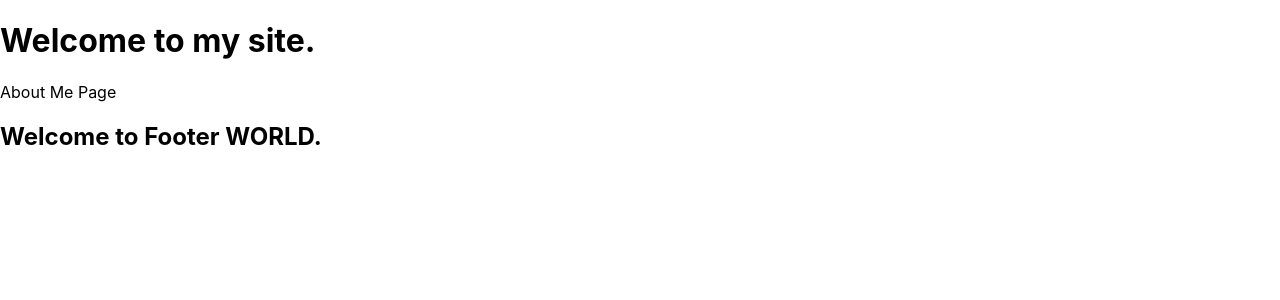
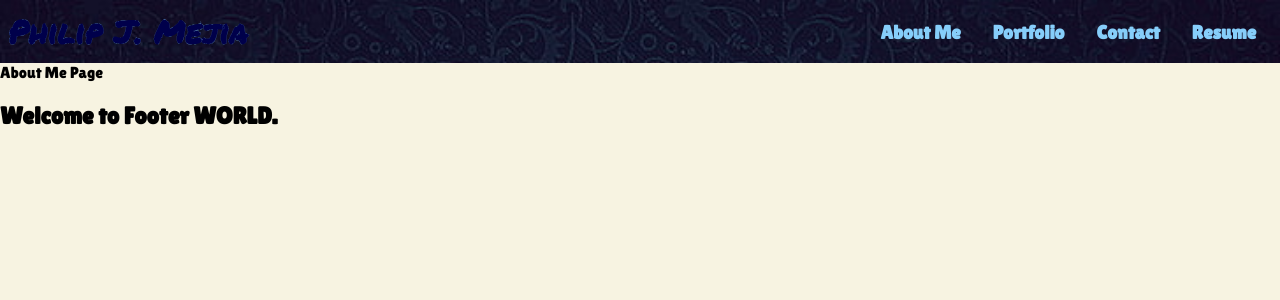
Before and after one commit to RepoPanda/react-portfolio, a React (Create React App) app: page / in a window 1280 px wide. Shown: the top 300 px of the page. Built offline with nearby package versions, Linux system fonts and the light colour scheme.

Commit message:
Header and Nav components styling had been applied.

```diff
--- a/public/index.html
+++ b/public/index.html
@@ -24,6 +24,10 @@
       work correctly both with client-side routing and a non-root public URL.
       Learn how to configure a non-root public URL by running `npm run build`.
     -->
+    <link rel="preconnect" href="https://fonts.googleapis.com">
+    <link rel="preconnect" href="https://fonts.gstatic.com" crossorigin>
+    <link href="https://fonts.googleapis.com/css2?family=Lilita+One&family=Permanent+Marker&display=swap" rel="stylesheet">
+
     <title>My Portfolio</title>
   </head>
   <body>
--- a/src/App.js
+++ b/src/App.js
@@ -29,7 +29,7 @@ export default function App() {
   return (
     <div>
       <Header>
-        <Nav currerntPage={currentPage} handlePageChange={handlePageChange} />
+        <Nav currerntPage={currentPage} handlePageChange={handlePageChange}></Nav>
       </Header>
       {renderPage()}
       <Footer />
--- a/src/components/Header.js
+++ b/src/components/Header.js
@@ -1,11 +1,28 @@
-function Header() {
+function Header({ children }) {
 	return (
-		<header>
-			<h1>
-				Welcome to my site.
-			</h1>
-		</header>
-	);
+    <header id="header">
+	  <h1>Philip J. Mejia</h1>
+      {/* <svg
+        version="1.1"
+        width="200"
+        height="50"
+        xmlns="http://www.w3.org/2000/svg"
+      >
+        <rect x="0" y="0" width="200" height="100" fill="#08c17d" />
+        <text
+          fontFamily="Permanent Marker"
+          x="100"
+          y="34"
+          fontSize="26"
+          textAnchor="middle"
+          fill="#fffdd0"
+        >
+          Philip J. Mejia
+        </text>
+      </svg> */}
+      {children}
+    </header>
+  );
 }
 
 export default Header;
--- a/src/components/Nav.js
+++ b/src/components/Nav.js
@@ -4,13 +4,16 @@ import React from 'react';
 // We assign them to their own variable names
 function Nav({ currentPage, handlePageChange }) {
   return (
+    <nav>
       <ul className="nav nav-tabs">
         <li className="nav-item">
           <a
             href="#about-me"
-          onClick={() => handlePageChange('AboutMe')}
+            onClick={() => handlePageChange("AboutMe")}
             // Check to see if the currentPage is `About`, and if so we use the active link class from bootstrap. Otherwise, we set it to a normal nav-link
-          className={currentPage === 'AboutMe' ? 'nav-link active' : 'nav-link'}
+            className={
+              currentPage === "AboutMe" ? "nav-link active" : "nav-link"
+            }
           >
             About Me
           </a>
@@ -18,10 +21,12 @@ function Nav({ currentPage, handlePageChange }) {
         <li className="nav-item">
           <a
             href="#portfolio"
-          onClick={() => handlePageChange('Portfolio')}
+            onClick={() => handlePageChange("Portfolio")}
             // This is a conditional (ternary) operator that checks to see if the current page is "Home"
             // If it is, we set the current page to 'nav-link-active', otherwise we set it to 'nav-link'
-          className={currentPage === 'Portfolio' ? 'nav-link active' : 'nav-link'}
+            className={
+              currentPage === "Portfolio" ? "nav-link active" : "nav-link"
+            }
           >
             Portfolio
           </a>
@@ -29,9 +34,11 @@ function Nav({ currentPage, handlePageChange }) {
         <li className="nav-item">
           <a
             href="#contact"
-          onClick={() => handlePageChange('Contact')}
+            onClick={() => handlePageChange("Contact")}
             // Check to see if the currentPage is `Contact`, and if so we use the active link class from bootstrap. Otherwise, we set it to a normal nav-link
-          className={currentPage === 'Contact' ? 'nav-link active' : 'nav-link'}
+            className={
+              currentPage === "Contact" ? "nav-link active" : "nav-link"
+            }
           >
             Contact
           </a>
@@ -39,14 +46,17 @@ function Nav({ currentPage, handlePageChange }) {
         <li className="nav-item">
           <a
             href="#resume"
-          onClick={() => handlePageChange('Resume')}
+            onClick={() => handlePageChange("Resume")}
             // Check to see if the currentPage is `Blog`, and if so we use the active link class from bootstrap. Otherwise, we set it to a normal nav-link
-          className={currentPage === 'Resume' ? 'nav-link active' : 'nav-link'}
+            className={
+              currentPage === "Resume" ? "nav-link active" : "nav-link"
+            }
           >
             Resume
           </a>
         </li>
       </ul>
+    </nav>
   );
 }
 
--- a/src/index.css
+++ b/src/index.css
@@ -1,13 +1,66 @@
+:root {
+  --primary: #f7f3e1;
+  --secondary: #fffdd0;
+  --tertiary: #cccaa6;
+  --lighter-dark: #86CEFA;
+  --light-dark: #00004b;
+  --dark: #00001c;
+  --border-radius: 0.3rem;
+}
+
+
+/* body selectors ------------------------------------- */
 body {
   margin: 0;
-  font-family: -apple-system, BlinkMacSystemFont, 'Segoe UI', 'Roboto', 'Oxygen',
-    'Ubuntu', 'Cantarell', 'Fira Sans', 'Droid Sans', 'Helvetica Neue',
-    sans-serif;
+  font-family: 'Lilita One', cursive;
   -webkit-font-smoothing: antialiased;
   -moz-osx-font-smoothing: grayscale;
+  background-color: var(--primary);
 }
 
-code {
-  font-family: source-code-pro, Menlo, Monaco, Consolas, 'Courier New',
-    monospace;
+/* header selectors ------------------------------------- */
+#header {
+  background-color: var(--dark);
+  color: var(--primary);
+  padding: 0.5rem;
+  display: flex;
+  justify-content: space-between;
+  align-items: center;
+  background-image: url(../public/dark-blue-ornament.png);
+  background-repeat: no-repeat;
+  background-size: cover;
 }
+
+header h1 {
+  font-size: 2rem;
+  margin: 0;
+  padding: 0;
+  color: var(--light-dark);
+  font-family: 'Permanent Marker', cursive;
+  -webkit-text-stroke: 0.1px var(--lighter-dark);
+
+}
+
+/* nav selectors ------------------------------------- */
+nav ul {
+  display: flex;
+  justify-content: space-between;
+  align-items: center;
+  list-style-type: none;
+  margin: 0;
+  padding: 0;
+  text-decoration: none;
+}
+
+nav ul li {
+  margin: 0 1rem;
+}
+
+nav a {
+  text-decoration: none;
+  color: var(--primary);
+  font-size: 1.2rem;
+  font-weight: bold;
+  font-family: 'lilita one', cursive;
+  color: var(--lighter-dark);
+}
```
Also changed, not shown: public/blue-smoky-art.png (added), public/dark-blue-ornament.png (added). Lines whose indentation alone changed are shown as unchanged.
